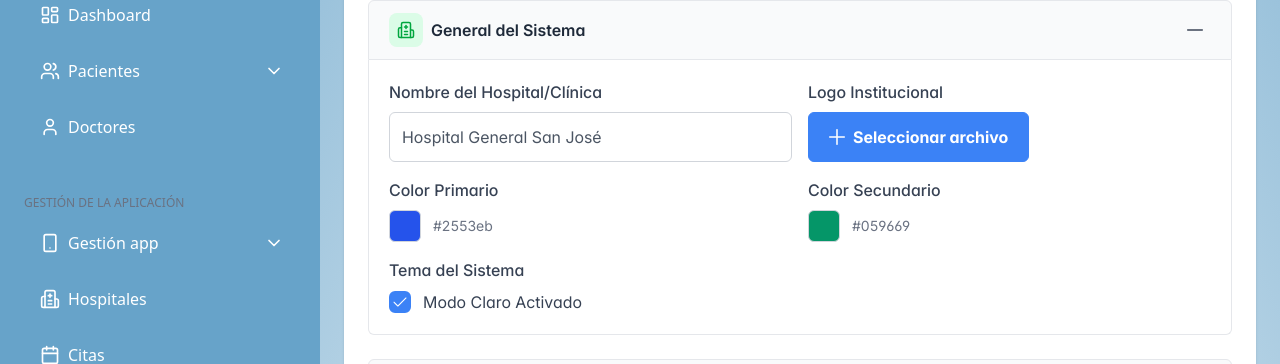
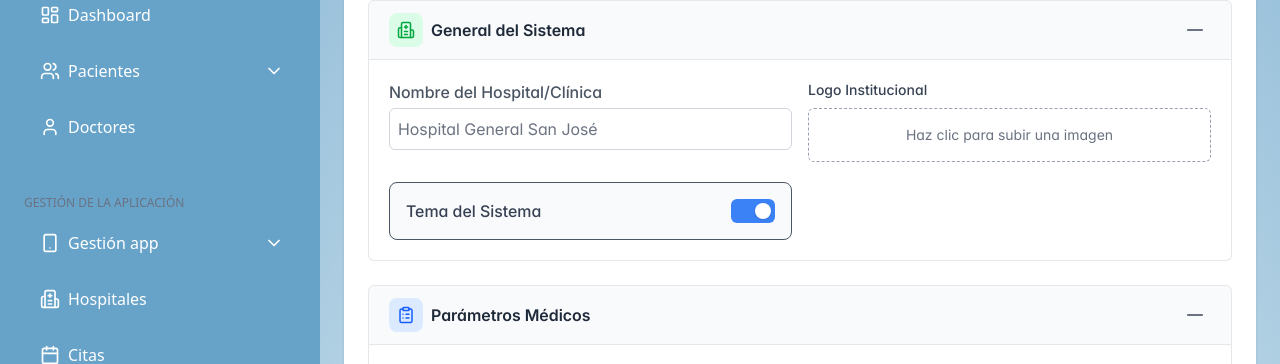
Before and after one commit to VictorAponteParedes/Salud360BackOffice, a React (Vite) app: page /settings in a window 1280 px wide. Shown: the part 141-505 px from the top of the page. Built offline with nearby package versions, Linux system fonts and the light colour scheme; no server answers; sample sign-in values are in the browser's storage.

Commit message:
Agrega: vista de configuracion general

```diff
--- a/src/screens/settings/GeneralSettings.tsx
+++ b/src/screens/settings/GeneralSettings.tsx
@@ -1,20 +1,25 @@
+import { FormProvider, useForm } from "react-hook-form";
 import { Panel } from "primereact/panel";
 import { Hospital } from "lucide-react";
-import { InputText } from "primereact/inputtext";
-import { ColorPicker } from "primereact/colorpicker";
-import { Checkbox } from "primereact/checkbox";
-import { FileUpload } from "primereact/fileupload";
 import { TextInput } from "../../components/form/TextInput";
+import { ImageInput } from "../../components/form/ImageInput";
+import { ToggleSwitch } from "../../components/ToggleSwitch";
+import { useState } from "react";
 
 export function GeneralSettings() {
+  const methods = useForm();
+  const [isLightTheme, setIsLightTheme] = useState(true);
   return (
+    <FormProvider {...methods}>
       <Panel
         header={
           <div className="flex items-center gap-2">
             <div className="bg-green-100 p-2 rounded-lg">
               <Hospital className="text-green-600" size={18} />
             </div>
-                    <span className="font-semibold text-gray-800">General del Sistema</span>
+            <span className="font-semibold text-gray-800">
+              General del Sistema
+            </span>
           </div>
         }
         toggleable
@@ -22,81 +27,33 @@ export function GeneralSettings() {
         <div className="grid grid-cols-1 md:grid-cols-2 gap-4">
           {/* Nombre Institucional */}
           <div className="flex flex-col gap-2">
-                    <label htmlFor="hospitalName" className="font-medium text-gray-700">
-                        Nombre del Hospital/Clínica
-                    </label>
-                    <InputText
-                        id="hospitalName"
-                        value="Hospital General San José"
-                        onChange={(e) => console.log(e.target.value)}
+            <TextInput
+              label="Nombre del Hospital/Clínica"
+              name="hospitalName"
+              placeholder="Hospital General San José"
             />
           </div>
-
-                {/* Logo Institucional */}
           <div className="flex flex-col gap-2">
-                    <label className="font-medium text-gray-700">
-                        Logo Institucional
-                    </label>
-                    <FileUpload
-                        mode="basic"
-                        name="logo"
-                        url="/api/upload"
-                        accept="image/*"
-                        maxFileSize={1000000}
-                        chooseLabel="Seleccionar archivo"
-                        className="w-full"
+            <ImageInput
+              name="profileImage"
+              label="Logo Institucional"
+              control={methods.control}
             />
           </div>
-
-                {/* Color Primario */}
           <div className="flex flex-col gap-2">
-                    <label htmlFor="primaryColor" className="font-medium text-gray-700">
-                        Color Primario
-                    </label>
-                    <div className="flex items-center gap-3">
-                        <ColorPicker
-                            id="primaryColor"
-                            format="hex"
-                            value="#2553eb"
-                            onChange={(e) => console.log(e.value)}
+            <div className="border rounded-lg p-4 bg-gray-50">
+              <ToggleSwitch
+                label="Tema del Sistema"
+                enabled={isLightTheme}
+                onChange={(checked) => {
+                  setIsLightTheme(checked);
+                  console.log("Modo claro activado:", checked);
+                }}
               />
-                        <span className="text-sm text-gray-500">#2553eb</span>
-                    </div>
-                </div>
-
-                {/* Color Secundario */}
-                <div className="flex flex-col gap-2">
-                    <label htmlFor="secondaryColor" className="font-medium text-gray-700">
-                        Color Secundario
-                    </label>
-                    <div className="flex items-center gap-3">
-                        <ColorPicker
-                            id="secondaryColor"
-                            format="hex"
-                            value="#059669"
-                            onChange={(e) => console.log(e.value)}
-                        />
-                        <span className="text-sm text-gray-500">#059669</span>
-                    </div>
-                </div>
-
-                {/* Tema del Sistema */}
-                <div className="flex flex-col gap-2">
-                    <label className="font-medium text-gray-700">
-                        Tema del Sistema
-                    </label>
-                    <div className="flex items-center gap-3">
-                        <Checkbox
-                            inputId="lightTheme"
-                            checked={true}
-                            onChange={(e) => console.log(e.checked)}
-                        />
-                        <label htmlFor="lightTheme" className="text-gray-700">
-                            Modo Claro Activado
-                        </label>
             </div>
           </div>
         </div>
       </Panel>
+    </FormProvider>
   );
 }
```
Lines whose indentation alone changed are shown as unchanged.
